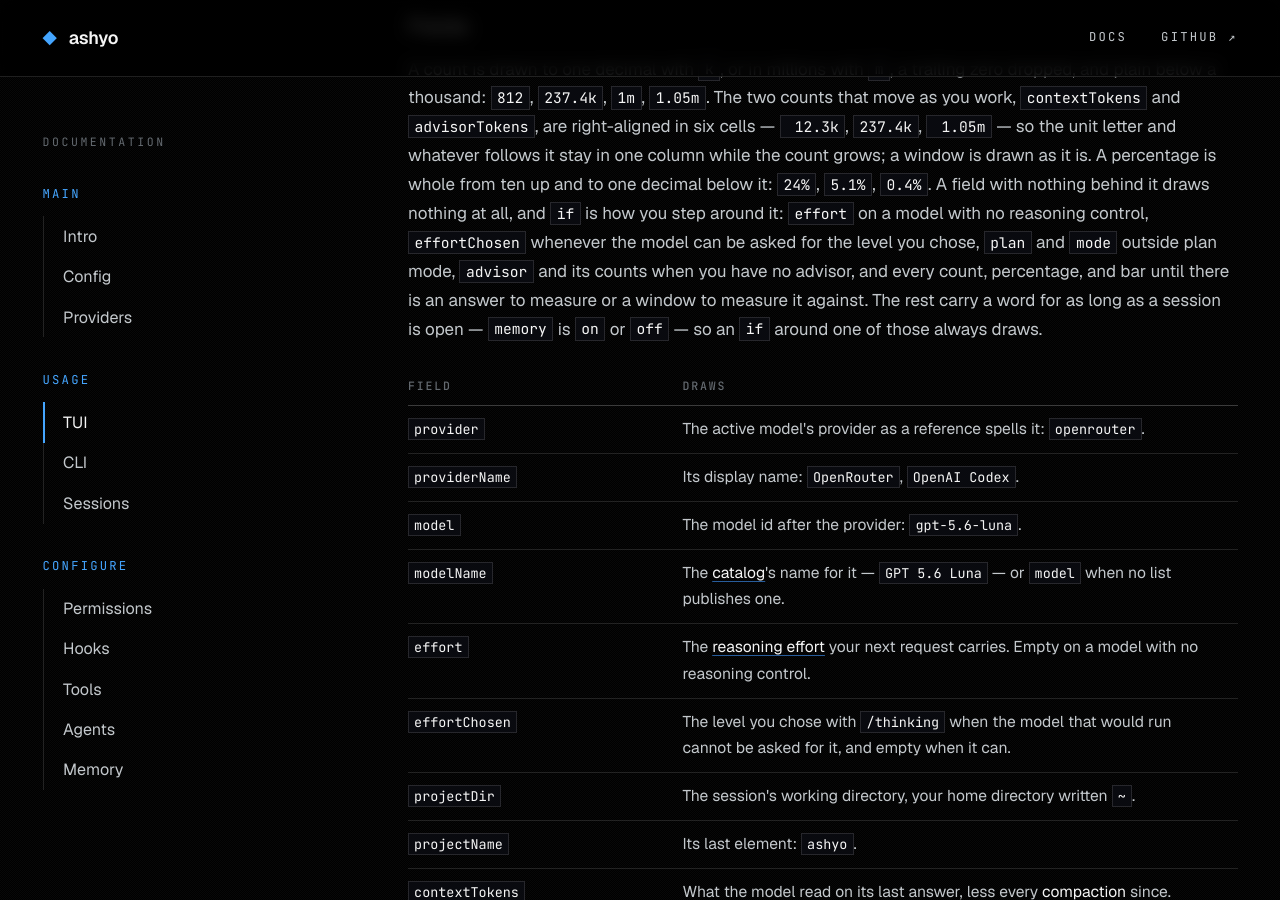
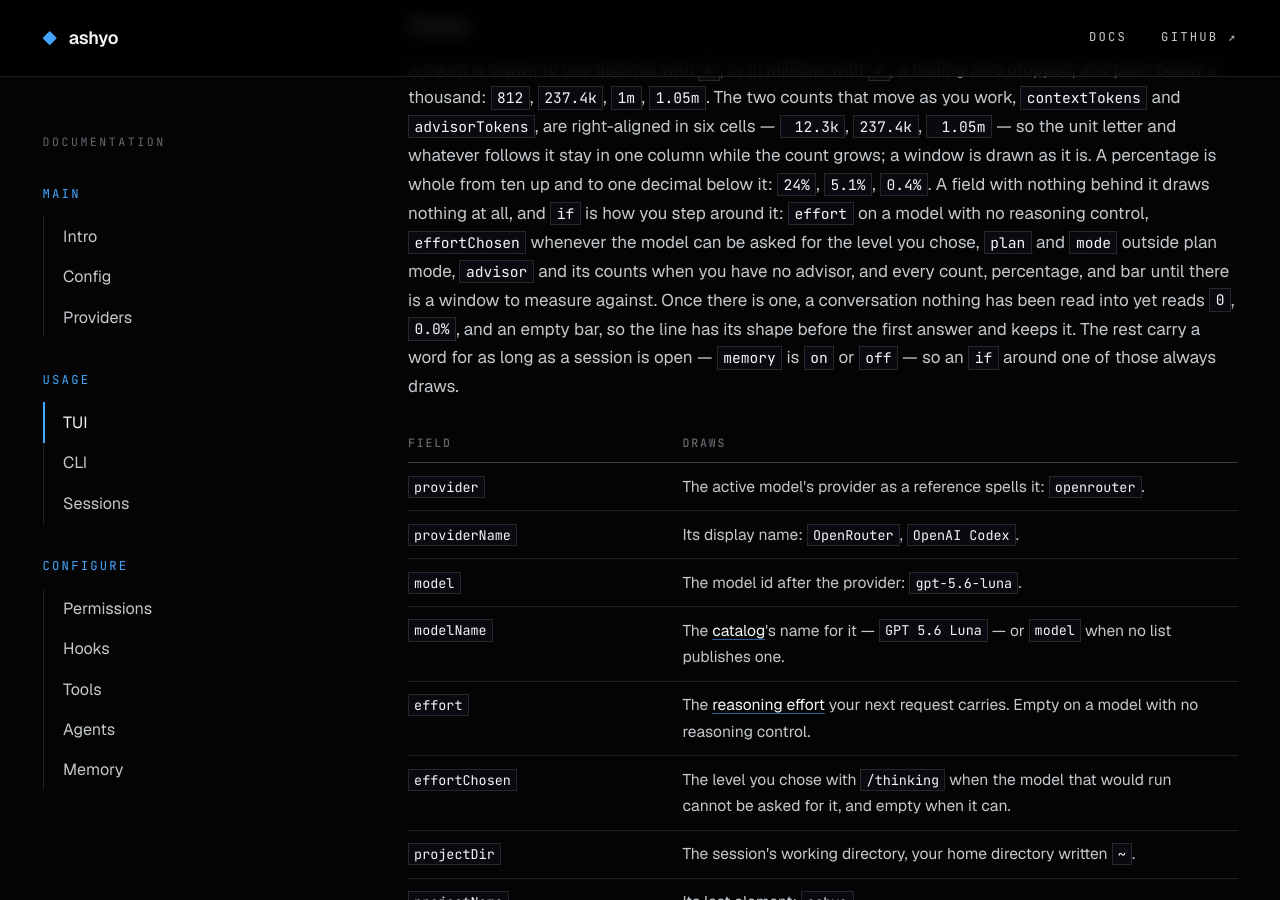
Before and after one commit to ashyo-ai/ashyo-ai.github.io, a Jekyll site: the page built from tui.html, in a window 1280 px wide and 900 px high, scrolled down 28515 px. Built offline with Jekyll 4.4.1, drawn with Linux system fonts in a browser that asks for light colours.

Commit message:
fix(statusline): read a known window with nothing read yet as zero

```diff
--- a/tui.html
+++ b/tui.html
@@ -292,7 +292,7 @@ Total: 10,671,038</pre>
 <p>Whitespace is yours: nothing is trimmed and nothing is collapsed. The one space between a wrapper's name and its text is the separator; every space after it is drawn. Outside every wrapper the line is drawn in the theme's <code>dim</code> role, as the whole line always was.</p>
 
 <h3 id="status-line-fields">Fields</h3>
-<p>A count is drawn to one decimal with <code>k</code>, or in millions with <code>m</code>, a trailing zero dropped, and plain below a thousand: <code>812</code>, <code>237.4k</code>, <code>1m</code>, <code>1.05m</code>. The two counts that move as you work, <code>contextTokens</code> and <code>advisorTokens</code>, are right-aligned in six cells — <code>&nbsp;12.3k</code>, <code>237.4k</code>, <code>&nbsp;1.05m</code> — so the unit letter and whatever follows it stay in one column while the count grows; a window is drawn as it is. A percentage is whole from ten up and to one decimal below it: <code>24%</code>, <code>5.1%</code>, <code>0.4%</code>. A field with nothing behind it draws nothing at all, and <code>if</code> is how you step around it: <code>effort</code> on a model with no reasoning control, <code>effortChosen</code> whenever the model can be asked for the level you chose, <code>plan</code> and <code>mode</code> outside plan mode, <code>advisor</code> and its counts when you have no advisor, and every count, percentage, and bar until there is an answer to measure or a window to measure it against. The rest carry a word for as long as a session is open — <code>memory</code> is <code>on</code> or <code>off</code> — so an <code>if</code> around one of those always draws.</p>
+<p>A count is drawn to one decimal with <code>k</code>, or in millions with <code>m</code>, a trailing zero dropped, and plain below a thousand: <code>812</code>, <code>237.4k</code>, <code>1m</code>, <code>1.05m</code>. The two counts that move as you work, <code>contextTokens</code> and <code>advisorTokens</code>, are right-aligned in six cells — <code>&nbsp;12.3k</code>, <code>237.4k</code>, <code>&nbsp;1.05m</code> — so the unit letter and whatever follows it stay in one column while the count grows; a window is drawn as it is. A percentage is whole from ten up and to one decimal below it: <code>24%</code>, <code>5.1%</code>, <code>0.4%</code>. A field with nothing behind it draws nothing at all, and <code>if</code> is how you step around it: <code>effort</code> on a model with no reasoning control, <code>effortChosen</code> whenever the model can be asked for the level you chose, <code>plan</code> and <code>mode</code> outside plan mode, <code>advisor</code> and its counts when you have no advisor, and every count, percentage, and bar until there is a window to measure against. Once there is one, a conversation nothing has been read into yet reads <code>0</code>, <code>0.0%</code>, and an empty bar, so the line has its shape before the first answer and keeps it. The rest carry a word for as long as a session is open — <code>memory</code> is <code>on</code> or <code>off</code> — so an <code>if</code> around one of those always draws.</p>
 <table>
 <tr><th>Field</th><th>Draws</th></tr>
 <tr><td><code>provider</code></td><td>The active model's provider as a reference spells it: <code>openrouter</code>.</td></tr>
```
